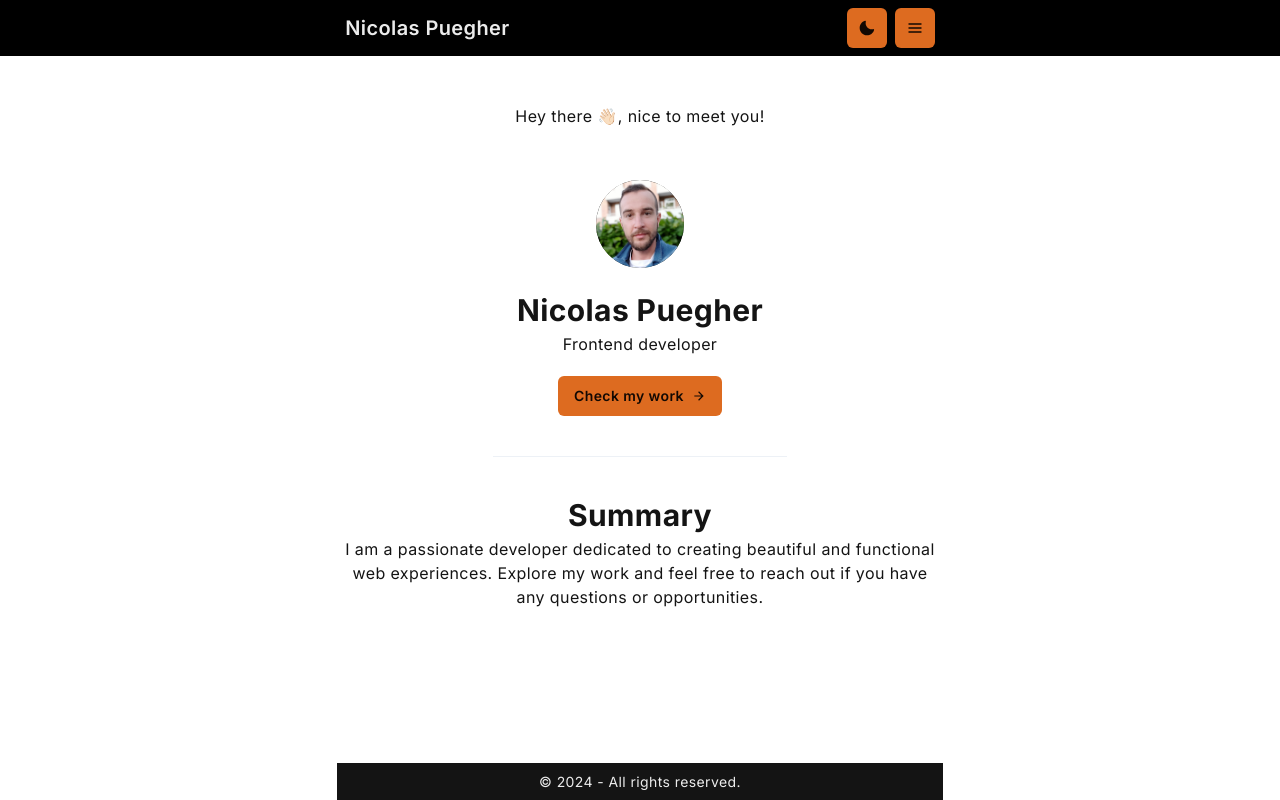
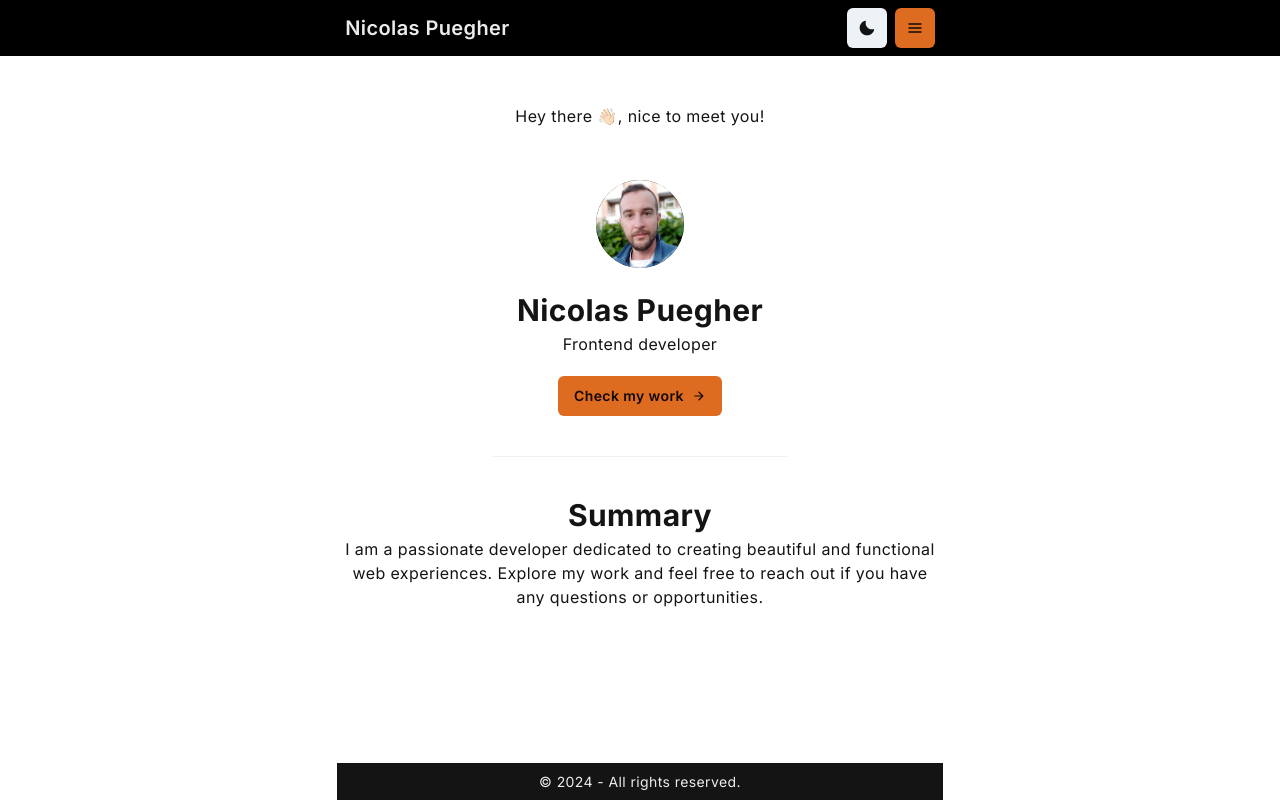
Before and after one commit to nicoPuegher/portfolio, a React (Vite) app: page / in a window 1280 px wide. Built offline with nearby package versions, Linux system fonts and the light colour scheme.

Commit message:
Update light theme in theme-toggle component

```diff
--- a/src/components/navbar/theme-toggle.jsx
+++ b/src/components/navbar/theme-toggle.jsx
@@ -2,18 +2,18 @@ import React from 'react';
 import { useColorMode, useColorModeValue, IconButton } from '@chakra-ui/react';
 import { MoonIcon, SunIcon } from '@chakra-ui/icons';
 
-import { dark } from '@/lib/colors';
+import { light, dark } from '@/lib/colors';
 
 export default function ThemeToggle() {
 	const { colorMode, toggleColorMode } = useColorMode();
 
-	const moon = <MoonIcon color={useColorModeValue(dark.black, '')} />;
-	const sun = <SunIcon color={useColorModeValue(dark.black, '')} />;
+	const moon = <MoonIcon color={useColorModeValue(light.textDark, '')} />;
+	const sun = <SunIcon color={useColorModeValue(light.textDark, '')} />;
 
 	return (
 		<IconButton
 			icon={colorMode === 'light' ? moon : sun}
-			colorScheme={useColorModeValue(dark.active, '')}
+			colorScheme={useColorModeValue(light.primary, '')}
 			onClick={toggleColorMode}
 		/>
 	);
```
